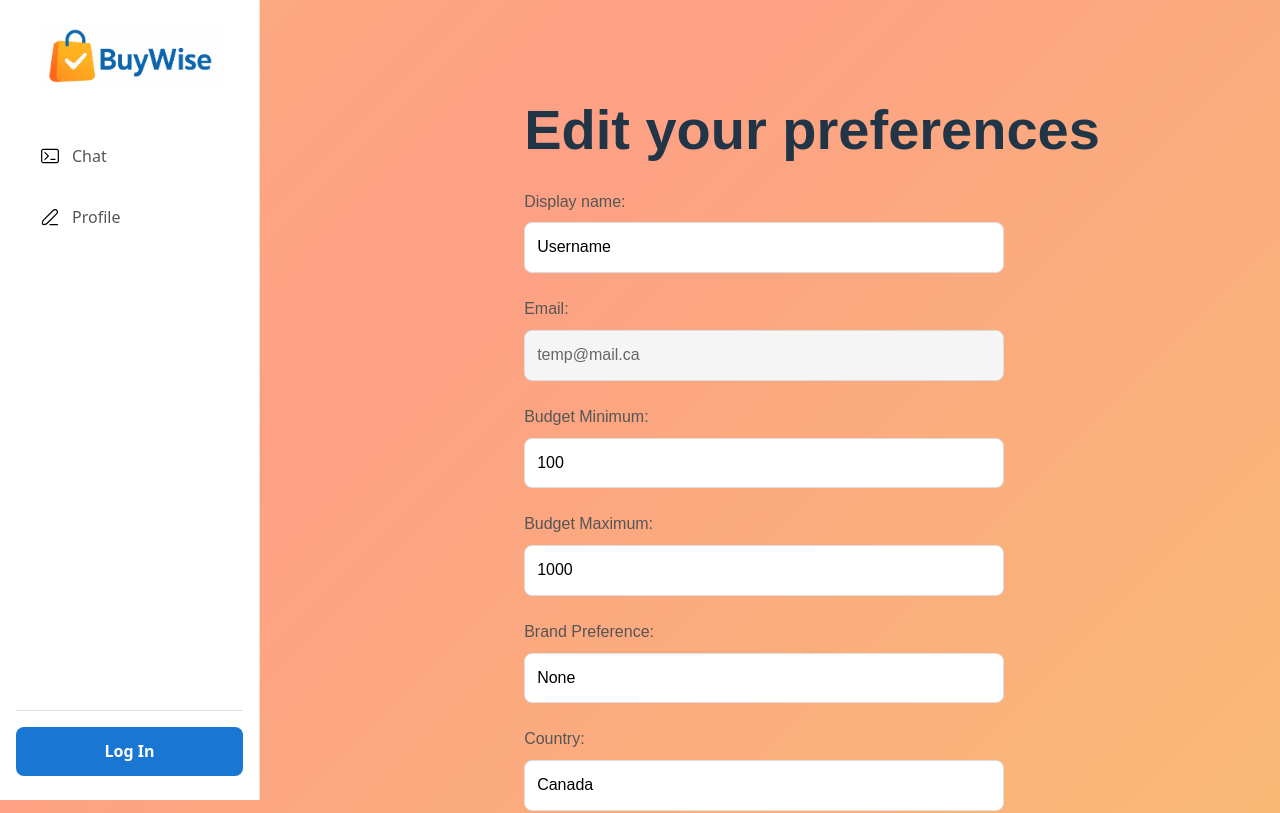
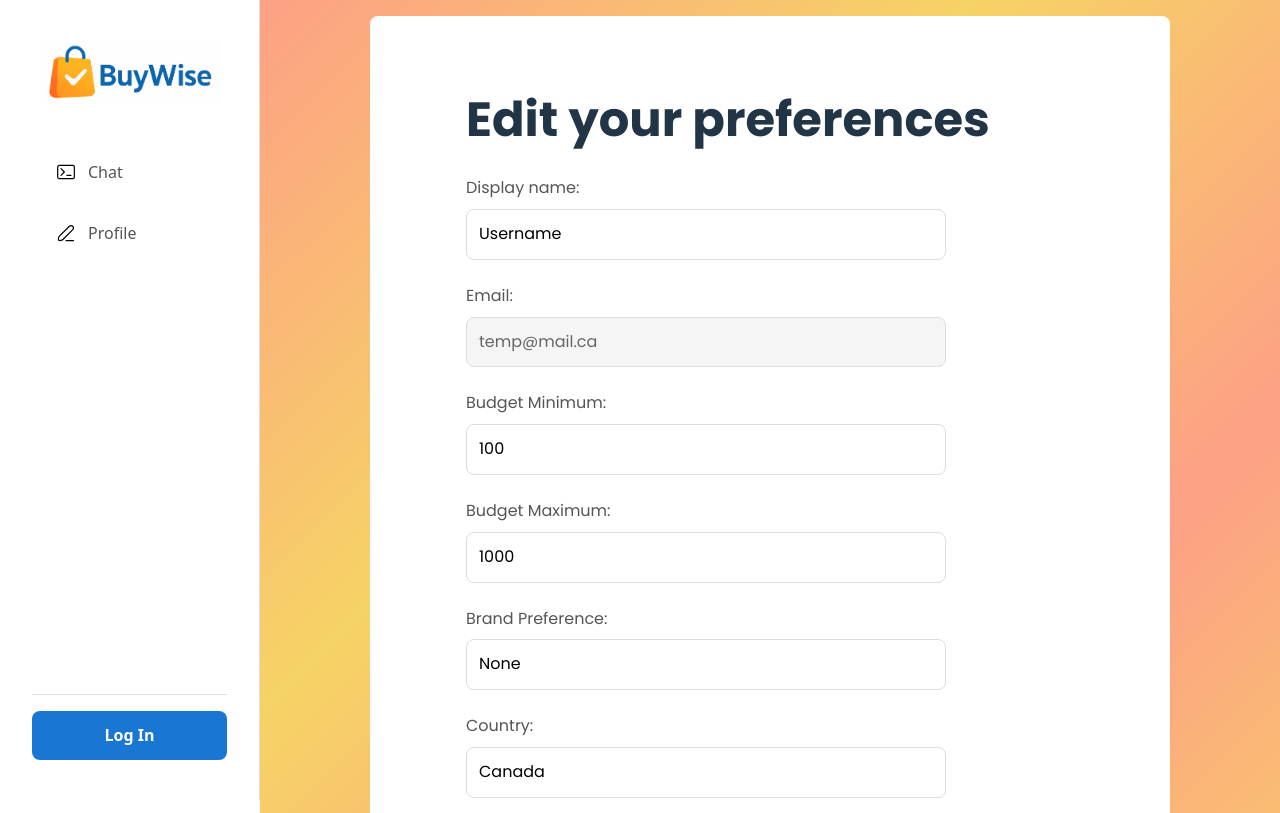
Before and after one commit to zhtgeneral/BuyWise, a React (Vite) app in the folder client/: page /profile in a window 1280 px wide. Shown: the top 813 px of the page. Built offline with nearby package versions, Linux system fonts and the light colour scheme.

Commit message:
updated styling and margins

```diff
--- a/client/src/components/Sidebar.jsx
+++ b/client/src/components/Sidebar.jsx
@@ -32,6 +32,7 @@ export default function Sidebar() {
 
     return (
         <aside className="sidebar">
+            <div className="sidebar-items">
                 <nav className="sidebar-nav">
                     {/* Logo at the Top */}
                     <div onClick={() => handleNavigation("/")} className="sidebar-logo" style={{ marginBottom: '2rem', cursor: 'pointer' }}>
@@ -76,6 +77,7 @@ export default function Sidebar() {
                         </div>
                     )}
                 </div>
+            </div>
         </aside>
     );
 }
--- a/client/src/pages/ProfilePage.jsx
+++ b/client/src/pages/ProfilePage.jsx
@@ -118,3 +118,6 @@ export default function ProfilePage() {
     </main>
   );
 }
+// Test email
+// rizz@mail.com
+// RizzRizz1!
--- a/client/src/styles/HomePage.css
+++ b/client/src/styles/HomePage.css
@@ -6,13 +6,25 @@
     justify-content: center;
     align-items: flex-start;
     min-height: 90vh;
-    padding-left: 5rem;
     text-align: left;
     font-family: 'Poppins', sans-serif;
+    background: linear-gradient(-45deg, #f6d365, #fda085, #f6d365, #fda085);
+}
+
+@keyframes gradientAnimation {
+  0% {
+    background-position: 0% 50%;
+  }
+  50% {
+    background-position: 100% 50%;
+  }
+  100% {
+    background-position: 0% 50%;
+  }
 }
 
 .main-content h1 {
-    font-size: 3.5rem;
+    font-size: 3rem;
     font-weight: 700;
     color: #213547;
     margin-bottom: 1rem;
--- a/client/src/styles/Layout.css
+++ b/client/src/styles/Layout.css
@@ -22,7 +22,8 @@
 /* Main content area */
 .main-content {
   flex: 1;
-  margin-left: 280px; /* Same as sidebar width */
+  /* Same as sidebar width */
+  margin-left: 260px;
   padding: 1rem;
   min-height: 100vh;
   box-sizing: border-box;
--- a/client/src/styles/ProfilePage.css
+++ b/client/src/styles/ProfilePage.css
@@ -1,9 +1,11 @@
 .profile-container {
   max-width: 800px;
   margin: 0 auto;
-  font-family: Arial, sans-serif;
-  height: 100vh;
+  height: 100%;
+  width: 100%;
   display: inline;
+  background-color: white;
+  border-radius: 8px;
 }
 
 .profile-padding {
@@ -21,6 +23,10 @@
   color: #333;
   line-height: 100%;
   margin-bottom: 1.5rem;
+}
+
+.profile-header h1 {
+  font-size: 3rem;
 }
 
 .profile-subheader {
--- a/client/src/styles/Sidebar.css
+++ b/client/src/styles/Sidebar.css
@@ -5,13 +5,17 @@
   top: 0;
   left: 0;
   background-color: #ffffff;
-  border-right: 1px solid #e0e0e0;
-  padding: 1.5rem 1rem;
   box-sizing: border-box;
   overflow-y: auto;
+  flex-direction: column;
+  justify-content: space-between;
+}
+.sidebar-items {
+  height: 100%;
   display: flex;
   flex-direction: column;
   justify-content: space-between;
+  padding: 1.5rem 1rem;
 }
 .sidebar-logo {
   display: flex;
--- a/client/src/styles/main.css
+++ b/client/src/styles/main.css
@@ -11,12 +11,13 @@ body {
   margin: 0;
   font-family: system-ui, sans-serif;
   min-height: 100vh;
-  background: linear-gradient(-45deg, #f6d365, #fda085, #f6d365, #fda085);
+  /* background: linear-gradient(-45deg, #f6d365, #fda085, #f6d365, #fda085); */
+  background-color: white;
   background-size: 400% 400%;
-  animation: gradientAnimation 15s ease infinite;
+  /* animation: gradientAnimation 15s ease infinite; */
 }
 
-@keyframes gradientAnimation {
+/* @keyframes gradientAnimation {
   0% {
     background-position: 0% 50%;
   }
@@ -26,7 +27,7 @@ body {
   100% {
     background-position: 0% 50%;
   }
-}
+} */
 
 
 @media (prefers-color-scheme: light) {
```
Lines whose indentation alone changed are shown as unchanged.
